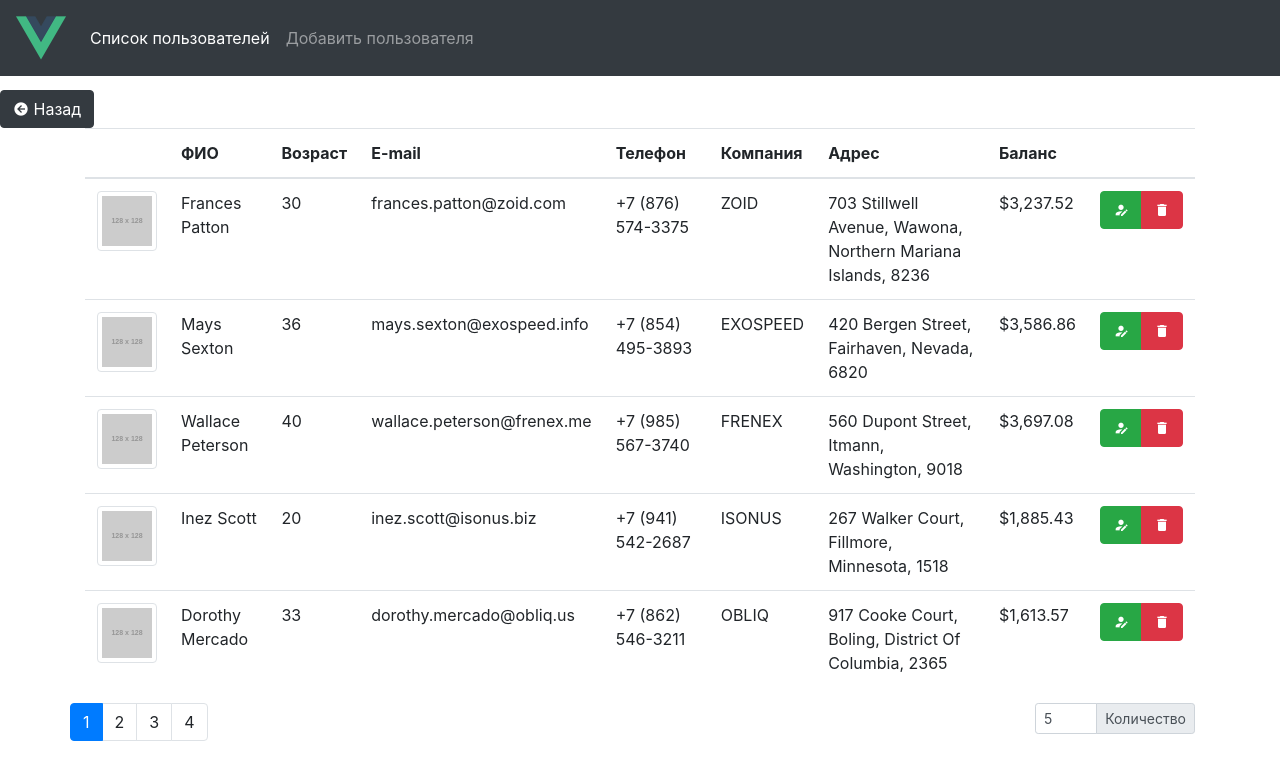
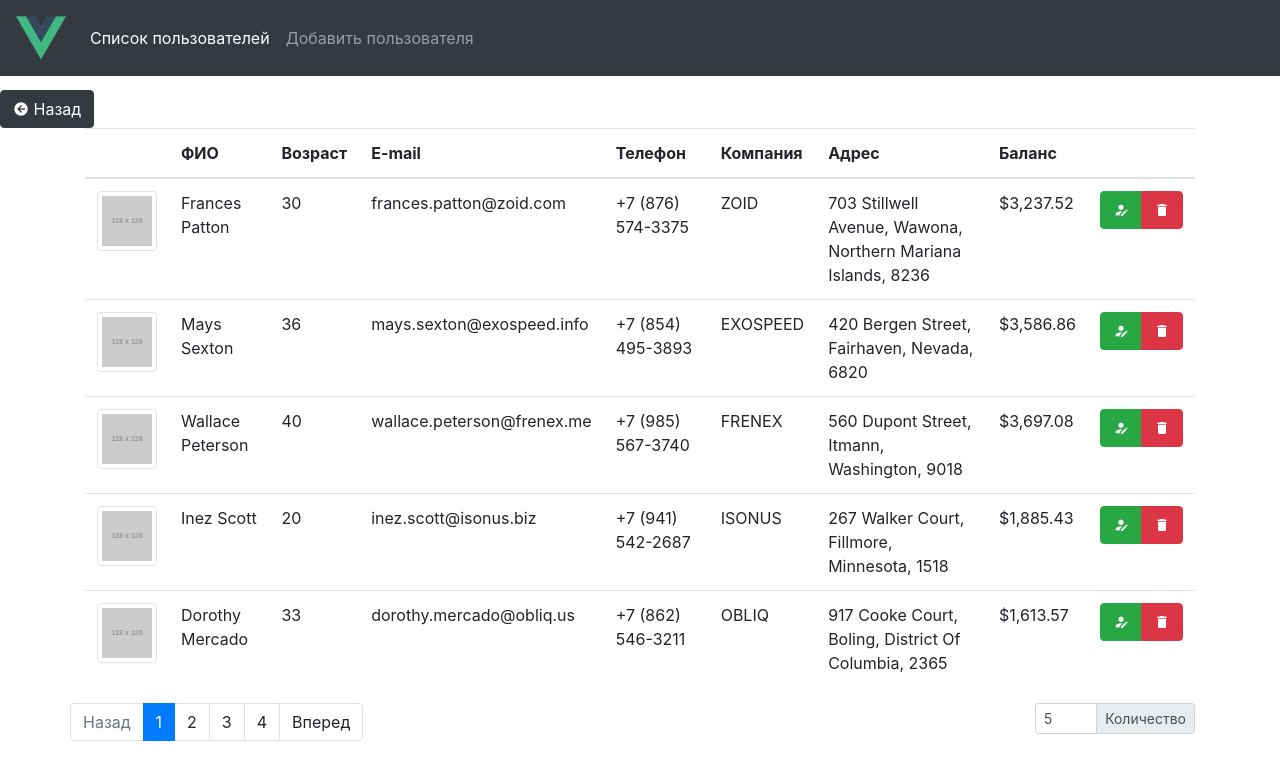
Before and after one commit to avetchinina/vue-project, a Vue app: page /users in a window 1280 px wide. Shown: the top 780 px of the page. Built offline with nearby package versions, Linux system fonts and the light colour scheme; data requests are answered from the project's data file.

Commit message:
исправила ошибку в пагинации, добавила кнопки вперед назад

```diff
--- a/src/components/Paginator.vue
+++ b/src/components/Paginator.vue
@@ -1,17 +1,23 @@
 <template>
   <div class="row">
     <ul class="pagination col-6">
+      <li class="page-item" :class="{ disabled: currentPage == 1 }">
+        <a class="page-link" @click="changePage(currentPage - 1)">Назад</a>
+      </li>
       <li
         v-for="num in pageCount"
         :key="num"
         class="page-item"
         :class="{ active: num === currentPage }"
       >
-        <a class="page-link" :data-href="num" @click="changePage">{{ num }}</a>
+        <a class="page-link" @click="changePage(num)">{{ num }}</a>
+      </li>
+      <li class="page-item" :class="{ disabled: currentPage == pageCount }">
+        <a class="page-link" @click="changePage(currentPage + 1)">Вперед</a>
       </li>
     </ul>
     <div class="input-group mb-4 input-group-sm offset-4 col-2">
-      <input type="number" class="form-control" v-model.lazy="size" />
+      <input type="number" class="form-control" v-model.lazy.number="size" />
       <div class="input-group-append">
         <span class="input-group-text">Количество</span>
       </div>
@@ -48,8 +54,11 @@ export default {
         this.$emit('input', this.usersPart)
       }
     },
-    size() {
-      this.updateUsersPart()
+    startPos: {
+      deep: true,
+      handler() {
+        this.updateUsersPart()
+      }
     }
   },
   mounted() {
@@ -62,10 +71,15 @@ export default {
         this.startPos + this.size
       )
     },
-    changePage(event) {
-      this.currentPage = +event.target.dataset.href
-      this.updateUsersPart()
+    changePage(page) {
+      this.currentPage = +page
     }
   }
 }
 </script>
+
+<style lang="less">
+.page-item {
+  cursor: pointer;
+}
+</style>
```
Also changed, not shown: src/router.js (+4 -8 lines).
